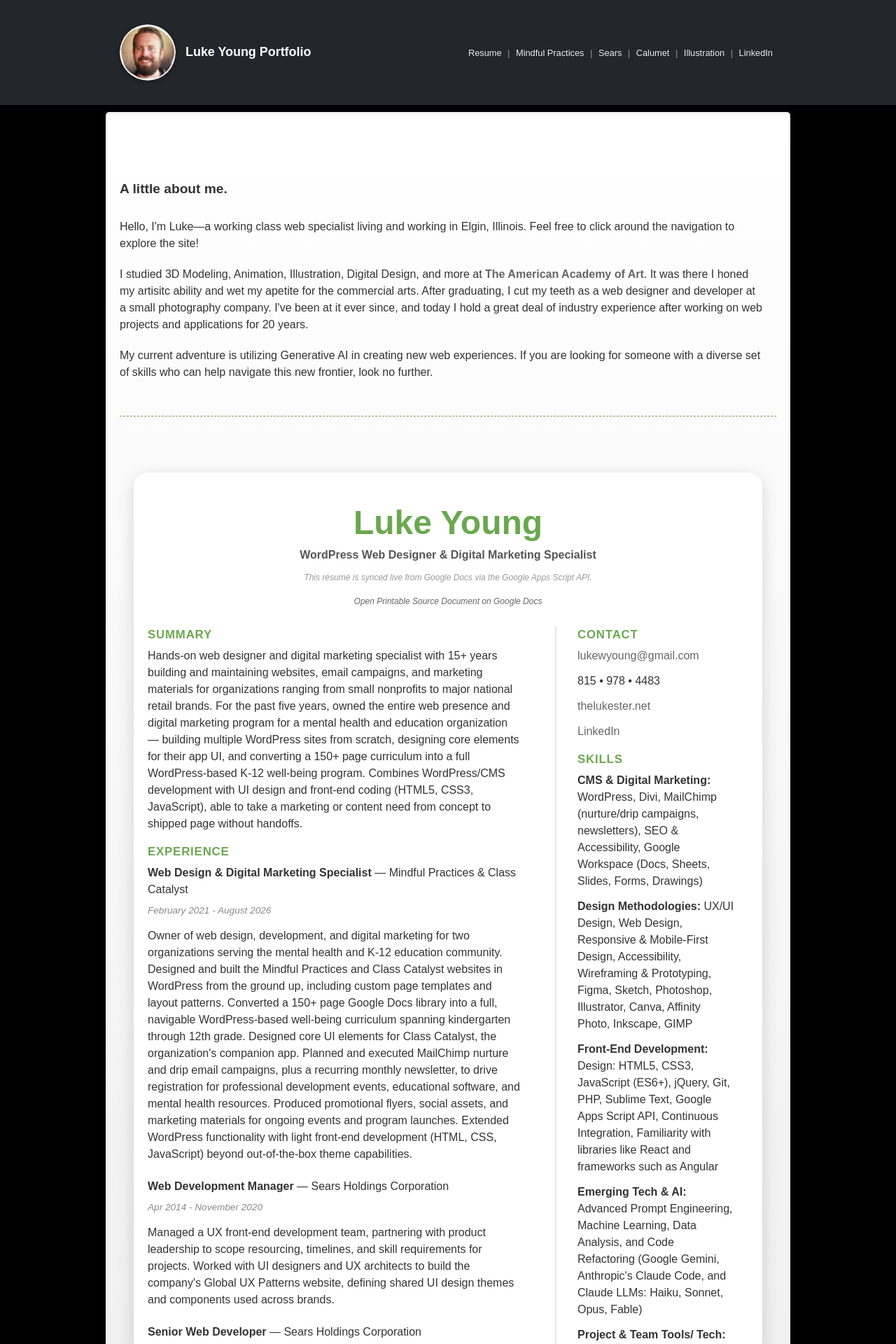
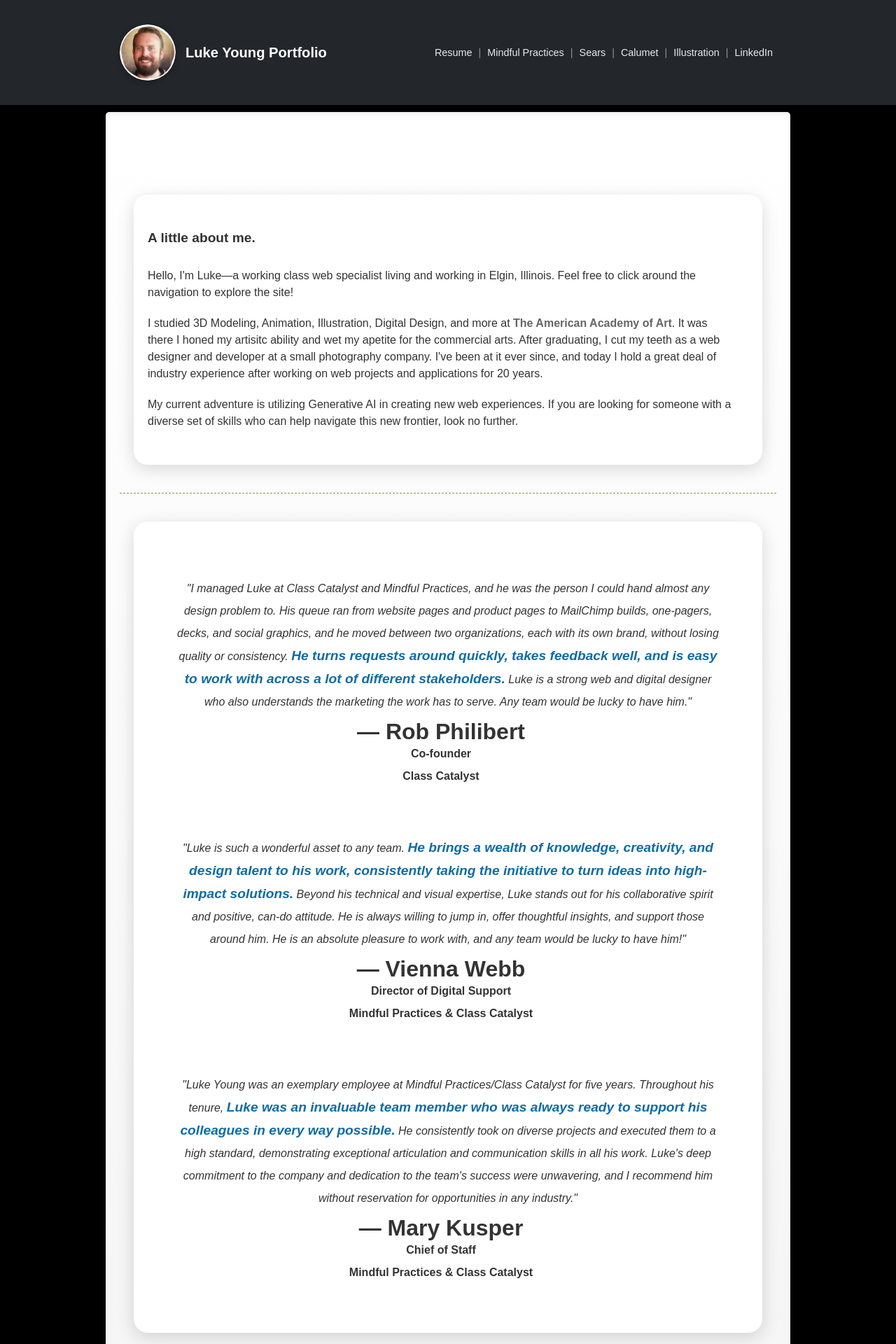
Before and after one commit to thelukester777/portfolio, a PHP site: page / in a window 1280 px wide. Shown: the top 1920 px of the page at 70% size. Run offline with PHP 8.4, Linux system fonts and the light colour scheme.

Commit message:
Testimonials
Added a section for testimonials.

```diff
--- a/css/main.css
+++ b/css/main.css
@@ -20,7 +20,7 @@ header{
     box-shadow:0 4px 14px rgba(0,0,0,.35);
     box-sizing:border-box;
     display:flex;
-    font-size:.8em;
+    font-size:.9em;
     height:150px;
     justify-content:center;
     position:relative;
@@ -61,6 +61,8 @@ div.clear{clear:both;padding:20px 40px;}
 .thanks p a:hover,.error p a:hover{color: #73c2ff;}
 
 section.no-image{margin-bottom:5%;padding-top:8%;position:static;}
+.block-background,.testimonials{background: #fff;
+border-radius: 20px;box-shadow: 0 6px 24px rgba(0, 0, 0, .15);margin: 40px;padding: 30px 0 40px 0;}
 
 /* Resume */
 #start{background:#e9e9e9;background:linear-gradient(180deg, #ffffff 0%, #e9e9e9 100%);}
@@ -73,10 +75,16 @@ section.no-image{margin-bottom:5%;padding-top:8%;position:static;}
 #start a:hover{color: #666;margin:0;}
 table{width: 120%;}
 
+.testimonials{padding:20px;text-align:center;}
+.testimonial{margin:40px;padding-top:20px;text-align:center;line-height:2rem;}
+.testimonial-large{color:#0e6ca4;font-size:1.2rem; font-weight:900;}
+.testimonial-author{font-size:2rem;font-weight:900;float:}
+.testimonial-author span{display:block;font-size:1rem;}
+
 /* Résumé (rendered directly on the page, no iframe) — two columns, mirroring
    the main/sidebar layout of the source Google Doc. Card-style container so
    it stands out against the slightly darker #start section background. */
-.resume{background:#fff;border-radius:20px;box-shadow:0 6px 24px rgba(0,0,0,.15);margin:40px;padding:30px 0 40px 0;}
+.resume{background:#fff;border-radius:20px;box-shadow:0 6px 24px rgba(0,0,0,.15);margin:0px 40px 40px;padding:30px 0 40px 0;}
 .resume-heading{padding:10px 20px 24px 20px;text-align:center;}
 .resume-heading h3{color:#6AA84F;font-size:3em;margin:0;}
 #start .resume-subtitle{color:#555;font-weight:bold;margin:2px 0 0 0;padding:0;}
--- a/index.html
+++ b/index.html
@@ -66,10 +66,36 @@
     </header>
     <main>
         <section id="start" class="main no-image">
-            <h2>A little about me.</h2>
-            <p>Hello, I'm Luke—a working class web specialist living and working in Elgin, Illinois. Feel free to click around the navigation to explore the site!</p>
-            <p>I studied 3D Modeling, Animation, Illustration, Digital Design, and more at <a href="https://www.aaart.edu/" target="_blank" rel="noreferrer"><strong>The American Academy of Art</strong></a>. It was there I honed my artisitc ability and wet my apetite for the commercial arts. After graduating, I cut my teeth as a web designer and developer at a small photography company. I've been at it ever since, and today I hold a great deal of industry experience after working on web projects and applications for 20 years.</p>
-            <p>My current adventure is utilizing Generative AI in creating new web experiences. If you are looking for someone with a diverse set of skills who can help navigate this new frontier, look no further.</p>
+            <div class="block-background">
+                <h2>A little about me.</h2>
+                <p>Hello, I'm Luke—a working class web specialist living and working in Elgin, Illinois. Feel free to click around the navigation to explore the site!</p>
+                <p>I studied 3D Modeling, Animation, Illustration, Digital Design, and more at <a href="https://www.aaart.edu/" target="_blank" rel="noreferrer"><strong>The American Academy of Art</strong></a>. It was there I honed my artisitc ability and wet my apetite for the commercial arts. After graduating, I cut my teeth as a web designer and developer at a small photography company. I've been at it ever since, and today I hold a great deal of industry experience after working on web projects and applications for 20 years.</p>
+                <p>My current adventure is utilizing Generative AI in creating new web experiences. If you are looking for someone with a diverse set of skills who can help navigate this new frontier, look no further.</p>
+            </div>
+            <hr />
+            <div class="testimonials">
+                <div class="testimonial">
+                    <i>"I managed Luke at Class Catalyst and Mindful Practices, and he was the person I could hand almost any design problem to. His queue ran from website pages and product pages to MailChimp builds, one-pagers, decks, and social graphics, and he moved between two organizations, each with its own brand, without losing quality or consistency. <span class="testimonial-large">He turns requests around quickly, takes feedback well, and is easy to work with across a lot of different stakeholders.</span> Luke is a strong web and digital designer who also understands the marketing the work has to serve. Any team would be lucky to have him."</i>
+                    <p class="testimonial-author">&mdash; Rob Philibert
+                        <span>Co-founder</span>
+                        <span>Class Catalyst</span>
+                    </p>
+                </div>
+                <div class="testimonial">
+                    <i>"Luke is such a wonderful asset to any team. <span class="testimonial-large">He brings a wealth of knowledge, creativity, and design talent to his work, consistently taking the initiative to turn ideas into high-impact solutions.</span> Beyond his technical and visual expertise, Luke stands out for his collaborative spirit and positive, can-do attitude. He is always willing to jump in, offer thoughtful insights, and support those around him. He is an absolute pleasure to work with, and any team would be lucky to have him!"</i>
+                    <p class="testimonial-author">&mdash; Vienna Webb
+                        <span>Director of Digital Support</span>
+                        <span>Mindful Practices & Class Catalyst</span>
+                    </p>
+                </div>
+                <div class="testimonial">
+                    <i>"Luke Young was an exemplary employee at Mindful Practices/Class Catalyst for five years. Throughout his tenure, <span class="testimonial-large">Luke was an invaluable team member who was always ready to support his colleagues in every way possible.</span> He consistently took on diverse projects and executed them to a high standard, demonstrating exceptional articulation and communication skills in all his work. Luke's deep commitment to the company and dedication to the team's success were unwavering, and I recommend him without reservation for opportunities in any industry."</i>
+                    <p class="testimonial-author">&mdash; Mary Kusper
+                        <span>Chief of Staff</span>
+                        <span>Mindful Practices & Class Catalyst</span>
+                    </p>
+                </div>
+            </div>
             <hr />
             <div class="resume-container">
                 <div id="resume-content" class="resume">
@@ -81,14 +107,12 @@
                             Open Printable Source Document on Google Docs
                         </a>
                     </div>
-
                     <div class="resume-columns">
                         <div class="resume-main">
                             <div class="resume-block">
                                 <h4>Summary</h4>
                                 <p>Hands-on web designer and digital marketing specialist with 15+ years building and maintaining websites, email campaigns, and marketing materials for organizations ranging from small nonprofits to major national retail brands. For the past five years, owned the entire web presence and digital marketing program for a mental health and education organization — building multiple WordPress sites from scratch, designing core elements for their app UI, and converting a 150+ page curriculum into a full WordPress-based K-12 well-being program. Combines WordPress/CMS development with UI design and front-end coding (HTML5, CSS3, JavaScript), able to take a marketing or content need from concept to shipped page without handoffs.</p>
                             </div>
-
                             <div class="resume-block">
                                 <h4>Experience</h4>
                                 <div class="resume-entry">
@@ -122,7 +146,6 @@
                                     <p>Designed T-shirts, flyers, posters, and mailers in partnership with the owner. Trained employees on vinyl transfer equipment and fundamental digital imaging techniques.</p>
                                 </div>
                             </div>
-
                             <div class="resume-block">
                                 <h4>Education</h4>
                                 <div class="resume-entry">
@@ -132,7 +155,6 @@
                                 </div>
                             </div>
                         </div>
-
                         <div class="resume-sidebar">
                             <div class="resume-block">
                                 <h4>Contact</h4>
@@ -141,7 +163,6 @@
                                 <p><a href="https://thelukester.net">thelukester.net</a></p>
                                 <p><a href="https://www.linkedin.com/in/the-lukester/" target="_blank" rel="noreferrer">LinkedIn</a></p>
                             </div>
-
                             <div class="resume-block">
                                 <h4>Skills</h4>
                                 <p><strong>CMS &amp; Digital Marketing:</strong> WordPress, Divi, MailChimp (nurture/drip campaigns, newsletters), SEO &amp; Accessibility, Google Workspace (Docs, Sheets, Slides, Forms, Drawings)</p>
@@ -286,7 +307,7 @@
         </section>
     </main>
     <footer>
-        <span>Made in the USA &nbsp; | &nbsp; © Copyright 2026 - Luke Young &nbsp; | &nbsp;<a href="https://www.linkedin.com/in/the-lukester/" target="_blank" title="LinkedIn" rel="noreferrer">LinkedIn</a> &nbsp; | &nbsp; <a href="#start" title="Resume" data-link="start">Resume</a>&nbsp; | &nbsp;<a href="#mindful" title="Mindful Practices" data-link="mindful">Mindful Practices</a>&nbsp; | &nbsp;<a href="#sears" title="Sears" data-link="sears">Sears</a>&nbsp; | &nbsp;<a href="#calumet" title="Calumet" data-link="calumet">Calumet</a>&nbsp; | &nbsp;<a href="#home" title="Illustration" data-link="home">Illustration</a>
+        <span>Made in the USA 🇺🇸 &nbsp; | &nbsp; © Copyright 2026 - Luke Young &nbsp; | &nbsp;<a href="https://www.linkedin.com/in/the-lukester/" target="_blank" title="LinkedIn" rel="noreferrer">LinkedIn</a> &nbsp; | &nbsp; <a href="#start" title="Resume" data-link="start">Resume</a>&nbsp; | &nbsp;<a href="#mindful" title="Mindful Practices" data-link="mindful">Mindful Practices</a>&nbsp; | &nbsp;<a href="#sears" title="Sears" data-link="sears">Sears</a>&nbsp; | &nbsp;<a href="#calumet" title="Calumet" data-link="calumet">Calumet</a>&nbsp; | &nbsp;<a href="#home" title="Illustration" data-link="home">Illustration</a>
         </span>
     </footer>
     <!--SCREEN-->
```
